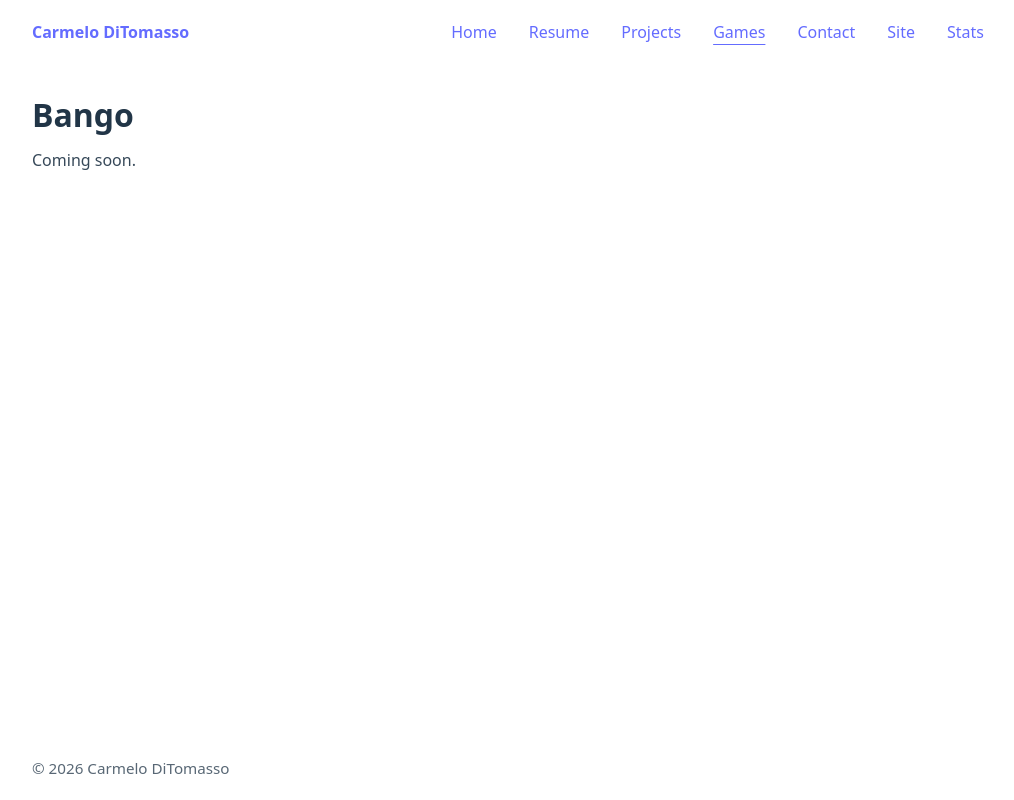
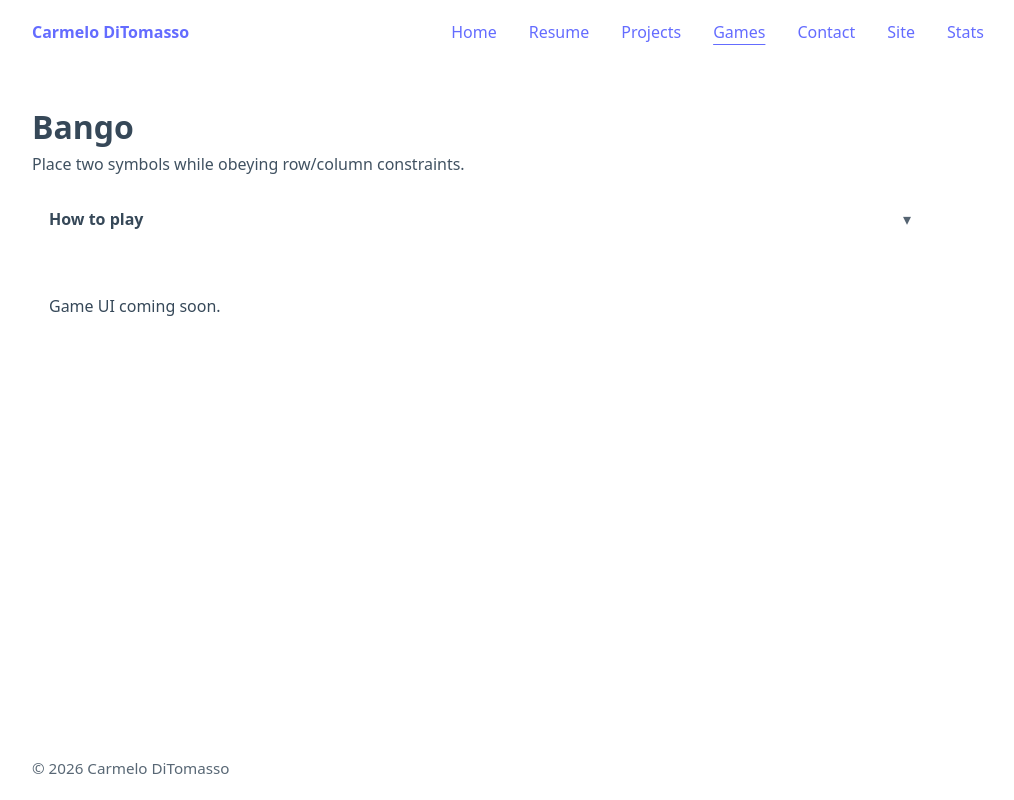
Before and after one commit to Carmelo-DiTomasso/personal-site, a React app in the folder frontend/: page /games/bango in a window 1280 px wide. Shown: the whole page, without its empty margins (128-1142 px from the left). Built offline with nearby package versions, Linux system fonts and the light colour scheme; no server answers; the HTML template or start-up script is replaced by a standard one.

Commit message:
feat(frontend): add GameShell and on-page instructions toggle

```diff
--- /dev/null
+++ b/frontend/src/components/games/GameShell/GameShell.module.css
@@ -0,0 +1,50 @@
+.root {
+  display: grid;
+  gap: 1rem;
+}
+
+.header {
+  display: flex;
+  align-items: flex-start;
+  justify-content: space-between;
+  gap: 1rem;
+}
+
+.headerText {
+  min-width: 0;
+}
+
+.title {
+  margin: 0;
+  font-size: 2rem;
+}
+
+.description {
+  margin: 0.5rem 0 0;
+  opacity: 0.95;
+}
+
+.controls {
+  display: flex;
+  align-items: center;
+  gap: 0.5rem;
+  flex-wrap: wrap;
+  justify-content: flex-end;
+}
+
+.howToPlay {
+  max-width: 56rem;
+}
+
+.status {
+  border: 1px solid rgba(255, 255, 255, 0.12);
+  border-radius: 1rem;
+  padding: 0.75rem 1rem;
+}
+
+.content {
+  border: 1px solid rgba(255, 255, 255, 0.12);
+  border-radius: 1rem;
+  padding: 1rem;
+  min-height: 16rem;
+}
--- /dev/null
+++ b/frontend/src/components/games/GameShell/GameShell.tsx
@@ -0,0 +1,43 @@
+import type { ReactNode } from 'react';
+import styles from './GameShell.module.css';
+
+type Props = {
+  title: string;
+  description?: string;
+  controls?: ReactNode;
+  status?: ReactNode;
+  howToPlay?: ReactNode;
+  children: ReactNode;
+};
+
+export function GameShell({
+  title,
+  description,
+  controls,
+  status,
+  howToPlay,
+  children,
+}: Props) {
+  return (
+    <div className={styles.root}>
+      <header className={styles.header}>
+        <div className={styles.headerText}>
+          <h1 className={styles.title}>{title}</h1>
+          {description ? (
+            <p className={styles.description}>{description}</p>
+          ) : null}
+        </div>
+
+        {controls ? <div className={styles.controls}>{controls}</div> : null}
+      </header>
+
+      {howToPlay ? <div className={styles.howToPlay}>{howToPlay}</div> : null}
+
+      {status ? <div className={styles.status}>{status}</div> : null}
+
+      <section className={styles.content} aria-label={`${title} game`}>
+        {children}
+      </section>
+    </div>
+  );
+}
--- /dev/null
+++ b/frontend/src/components/games/HowToPlay/HowToPlay.module.css
@@ -0,0 +1,40 @@
+.root {
+  border: 1px solid rgba(255, 255, 255, 0.12);
+  border-radius: 1rem;
+  padding: 0.75rem 1rem;
+}
+
+.summary {
+  cursor: pointer;
+  -webkit-user-select: none;
+  user-select: none;
+  font-weight: 600;
+  list-style: none;
+}
+
+.summary::-webkit-details-marker {
+  display: none;
+}
+
+.summary::after {
+  content: '▾';
+  float: right;
+  opacity: 0.85;
+}
+
+.root[open] .summary::after {
+  content: '▴';
+}
+
+.body {
+  margin-top: 0.75rem;
+  opacity: 0.95;
+}
+
+.body > :first-child {
+  margin-top: 0;
+}
+
+.body > :last-child {
+  margin-bottom: 0;
+}
--- /dev/null
+++ b/frontend/src/components/games/HowToPlay/HowToPlay.tsx
@@ -0,0 +1,16 @@
+import type { ReactNode } from 'react';
+import styles from './HowToPlay.module.css';
+
+type Props = {
+  title?: string;
+  children: ReactNode;
+};
+
+export function HowToPlay({ title = 'How to play', children }: Props) {
+  return (
+    <details className={styles.root}>
+      <summary className={styles.summary}>{title}</summary>
+      <div className={styles.body}>{children}</div>
+    </details>
+  );
+}
--- a/frontend/src/pages/games/BangoPage/BangoPage.tsx
+++ b/frontend/src/pages/games/BangoPage/BangoPage.tsx
@@ -1,10 +1,29 @@
 import { SimplePage } from '../../shared/SimplePage';
+import { GameShell } from '../../../components/games/GameShell/GameShell';
+import { HowToPlay } from '../../../components/games/HowToPlay/HowToPlay';
 
 export function BangoPage() {
   return (
-    <SimplePage title="Bango">
+    <SimplePage title="">
       <div data-testid="bango-page">
-        <p>Coming soon.</p>
+        <GameShell
+          title="Bango"
+          description="Place two symbols while obeying row/column constraints."
+          howToPlay={
+            <HowToPlay>
+              <ul>
+                <li>Each cell can be one of two symbols (or empty).</li>
+                <li>
+                  Rows and columns must satisfy the constraints (no invalid
+                  patterns).
+                </li>
+                <li>Fill the grid until all constraints are met.</li>
+              </ul>
+            </HowToPlay>
+          }
+        >
+          <p>Game UI coming soon.</p>
+        </GameShell>
       </div>
     </SimplePage>
   );
--- a/frontend/src/pages/games/BeensPage/BeensPage.tsx
+++ b/frontend/src/pages/games/BeensPage/BeensPage.tsx
@@ -1,10 +1,26 @@
 import { SimplePage } from '../../shared/SimplePage';
+import { GameShell } from '../../../components/games/GameShell/GameShell';
+import { HowToPlay } from '../../../components/games/HowToPlay/HowToPlay';
 
 export function BeensPage() {
   return (
-    <SimplePage title="Beens">
+    <SimplePage title="">
       <div data-testid="beens-page">
-        <p>Coming soon.</p>
+        <GameShell
+          title="Beens"
+          description="Place queens so they don’t attack each other (with constraints)."
+          howToPlay={
+            <HowToPlay>
+              <ul>
+                <li>Place queens on the board.</li>
+                <li>Queens cannot share a row, column, or diagonal.</li>
+                <li>Satisfy any region/constraint rules shown on the board.</li>
+              </ul>
+            </HowToPlay>
+          }
+        >
+          <p>Game UI coming soon.</p>
+        </GameShell>
       </div>
     </SimplePage>
   );
--- a/frontend/src/pages/games/BipPage/BipPage.tsx
+++ b/frontend/src/pages/games/BipPage/BipPage.tsx
@@ -1,10 +1,32 @@
 import { SimplePage } from '../../shared/SimplePage';
+import { GameShell } from '../../../components/games/GameShell/GameShell';
+import { HowToPlay } from '../../../components/games/HowToPlay/HowToPlay';
 
 export function BipPage() {
   return (
-    <SimplePage title="Bip">
+    <SimplePage title="">
       <div data-testid="bip-page">
-        <p>Coming soon.</p>
+        <GameShell
+          title="Bip"
+          description="Draw a continuous path to satisfy the clues."
+          howToPlay={
+            <HowToPlay>
+              <ul>
+                <li>Drag to draw a single continuous path through the grid.</li>
+                <li>
+                  The path must follow the game’s rules (shown by clues on the
+                  board).
+                </li>
+                <li>
+                  Use Reset to clear your current attempt, or New puzzle for a
+                  fresh board.
+                </li>
+              </ul>
+            </HowToPlay>
+          }
+        >
+          <p>Game UI coming soon.</p>
+        </GameShell>
       </div>
     </SimplePage>
   );
--- a/frontend/src/pages/games/SudokuPage/SudokuPage.tsx
+++ b/frontend/src/pages/games/SudokuPage/SudokuPage.tsx
@@ -1,10 +1,26 @@
 import { SimplePage } from '../../shared/SimplePage';
+import { GameShell } from '../../../components/games/GameShell/GameShell';
+import { HowToPlay } from '../../../components/games/HowToPlay/HowToPlay';
 
 export function SudokuPage() {
   return (
-    <SimplePage title="Sudoku">
+    <SimplePage title="">
       <div data-testid="sudoku-page">
-        <p>Coming soon.</p>
+        <GameShell
+          title="Sudoku"
+          description="Mini Sudoku: fill the grid with valid numbers."
+          howToPlay={
+            <HowToPlay>
+              <ul>
+                <li>Fill empty cells with numbers.</li>
+                <li>No duplicates are allowed in any row or column.</li>
+                <li>Smaller sub-grids also must not contain duplicates.</li>
+              </ul>
+            </HowToPlay>
+          }
+        >
+          <p>Game UI coming soon.</p>
+        </GameShell>
       </div>
     </SimplePage>
   );
```
